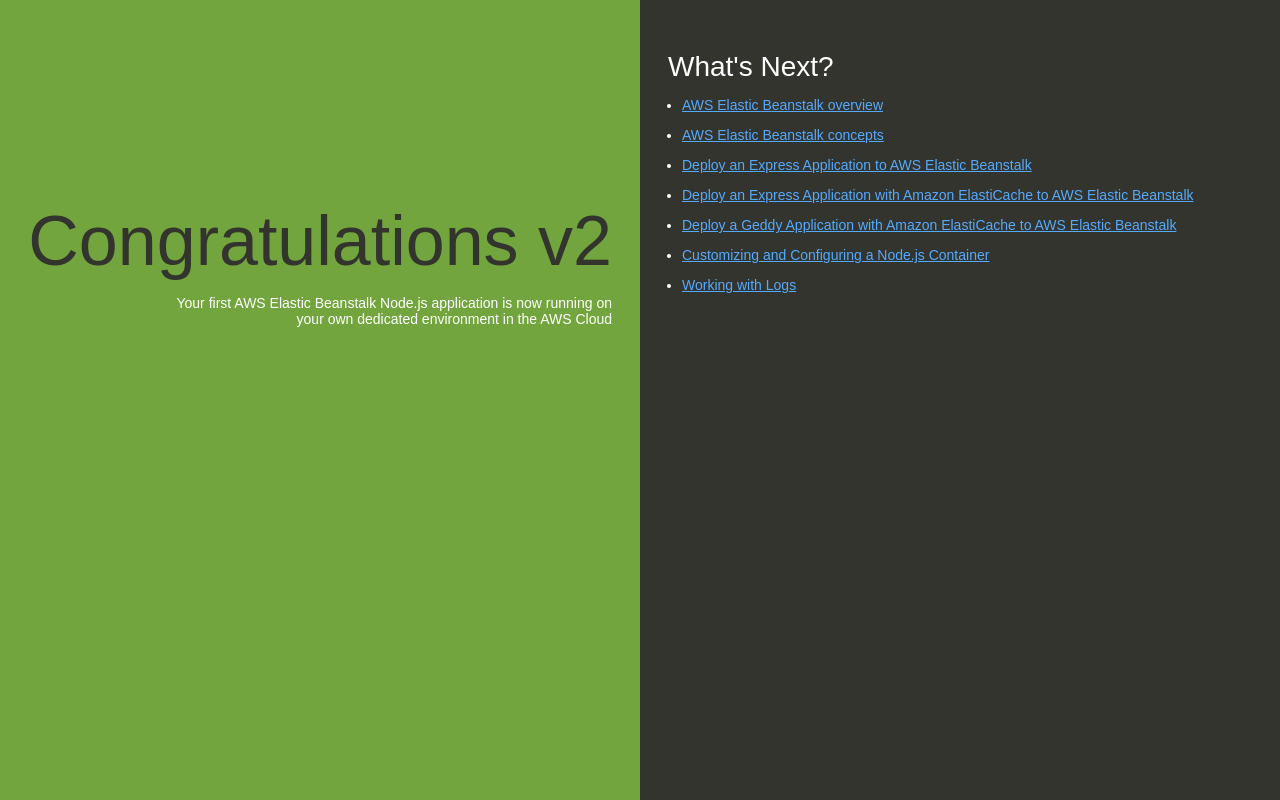
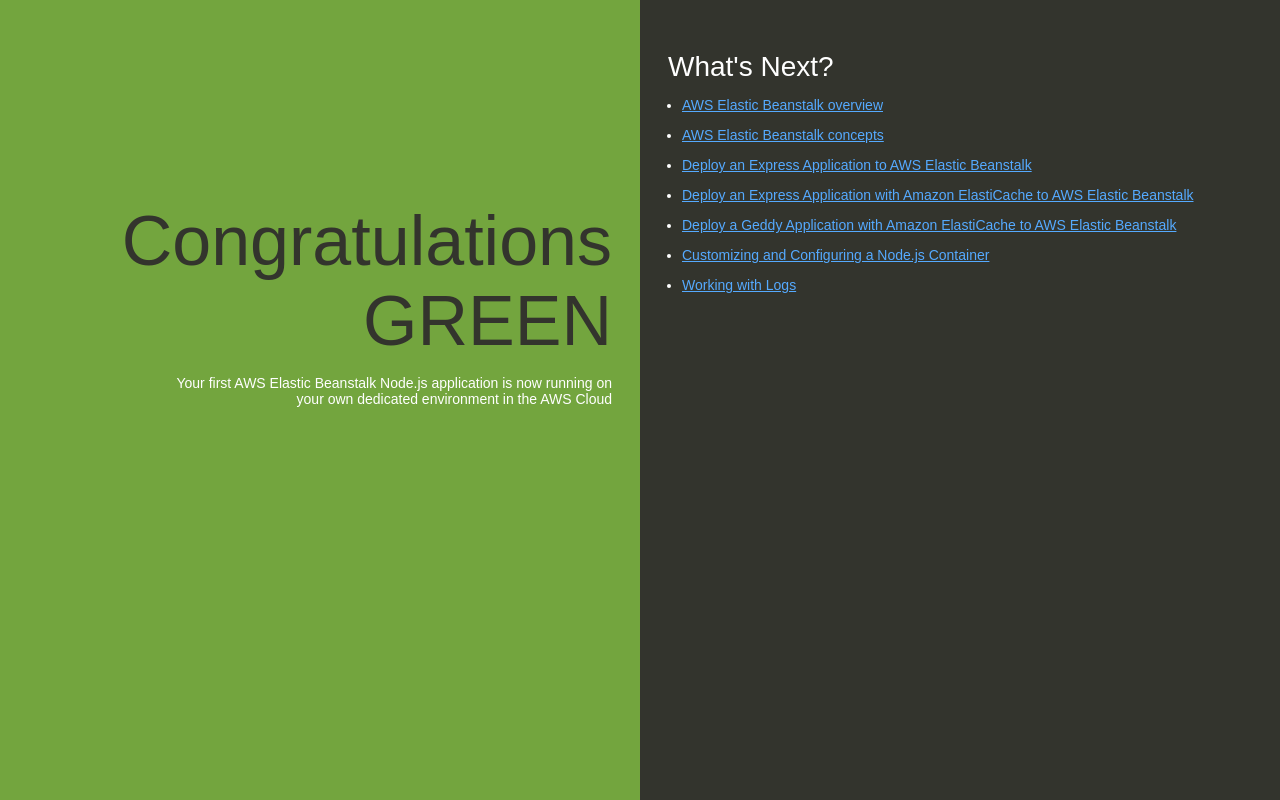
Before and after one commit to phgeraldeli/PipelineScriptsBackendProject, a website: page index.html in a window 1280 px wide. Drawn offline with Linux system fonts and the light colour scheme.

Commit message:
Change Version to Green

```diff
--- a/index.html
+++ b/index.html
@@ -74,7 +74,7 @@
   </head>
   <body>
     <div class="textColumn">
-      <h1>Congratulations v2</h1>
+      <h1>Congratulations GREEN</h1>
       <p>Your first AWS Elastic Beanstalk Node.js application is now running on your own dedicated environment in the AWS Cloud</p>
     </div>
     <div class="linksColumn">
```
